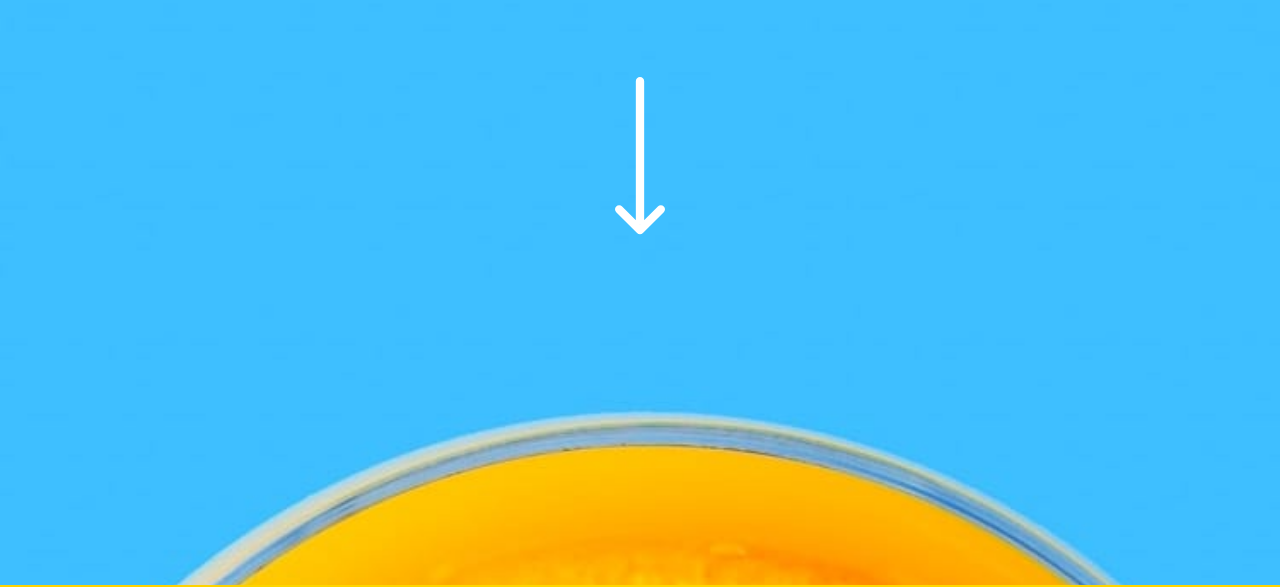
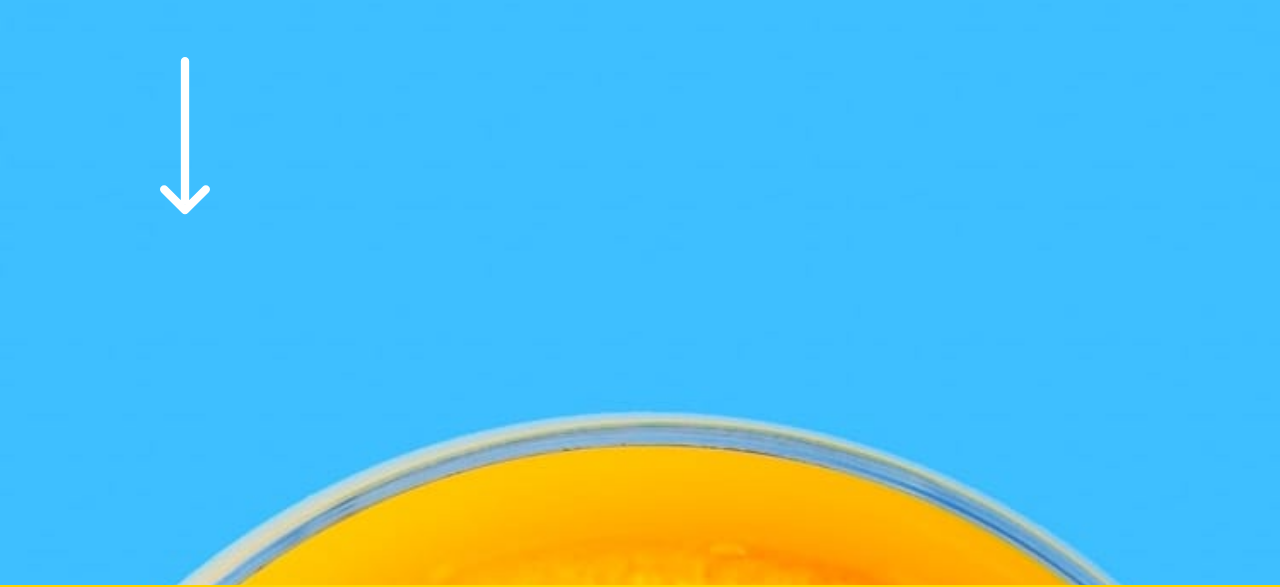
Before and after one commit to Keicee32/sunnyside-agency-frontend-mentor, a plain HTML site: page index.html in a window 1280 px wide. Shown: the part 215-802 px from the top of the page. Drawn offline with Linux system fonts and the light colour scheme.

Commit message:
used the transform property

```diff
--- a/style.css
+++ b/style.css
@@ -73,7 +73,7 @@ header{
 .arrow-line {
     width: 50px;
     height: 50px;
-    margin: 80px auto;
+    transform: translate(160px, 60px);
 }
 
 .section-text {
```
